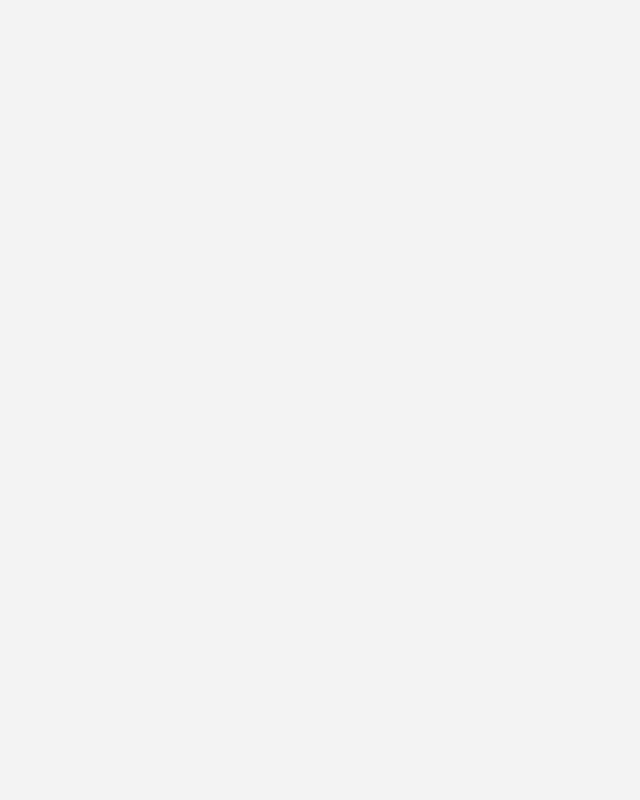
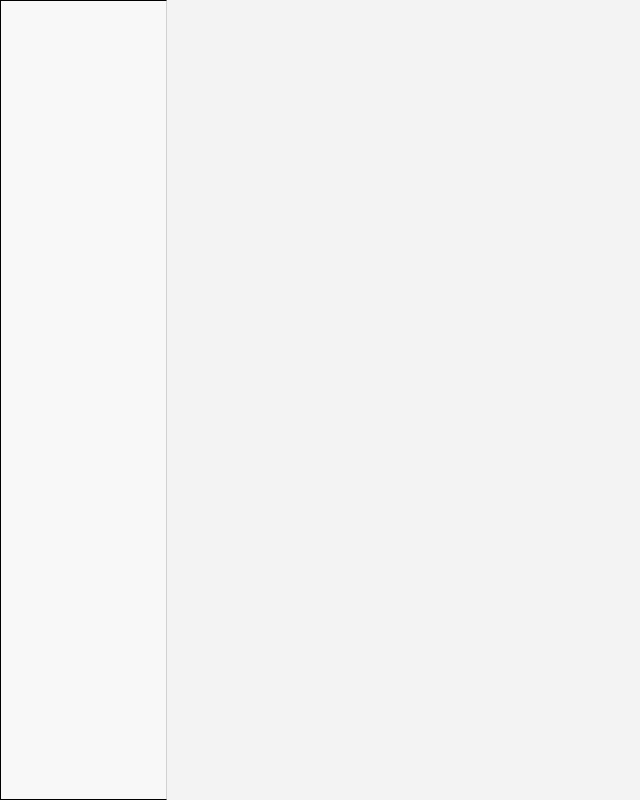
Before and after one commit to Efandio/Proment, a React (Vite) app: page / in a window 1280 px wide. Shown: the whole page, without its empty margins (0-640 px from the left). Built offline with nearby package versions, Linux system fonts and the light colour scheme.

Commit message:
initial structure

```diff
--- a/src/App.tsx
+++ b/src/App.tsx
@@ -5,16 +5,27 @@ function App() {
   return (
     <div className="w-screen h-screen bg-BackgroundLight flex">
 
-      {/* Sidebar Container */}
-        <div>
+{/* Sidebar Container */}
+        <div className="w-[50vw] md:w-[40vw] lg:w-[15vw] h-full border border-r-LightStroke bg-CardAndSidebar">
 
         </div>
 
 
-      {/* Main Content Container */}
-        <div>
+{/* Main Content Container */}
+        <div className="w-full h-full">
+
+        {/* Header */}
+          <div className="w-full flex items-center">
+
+          </div>
+
+        {/* Content */}
+          <div>
+
+          </div>
 
         </div>
+
     </div>
   )
 }
```
